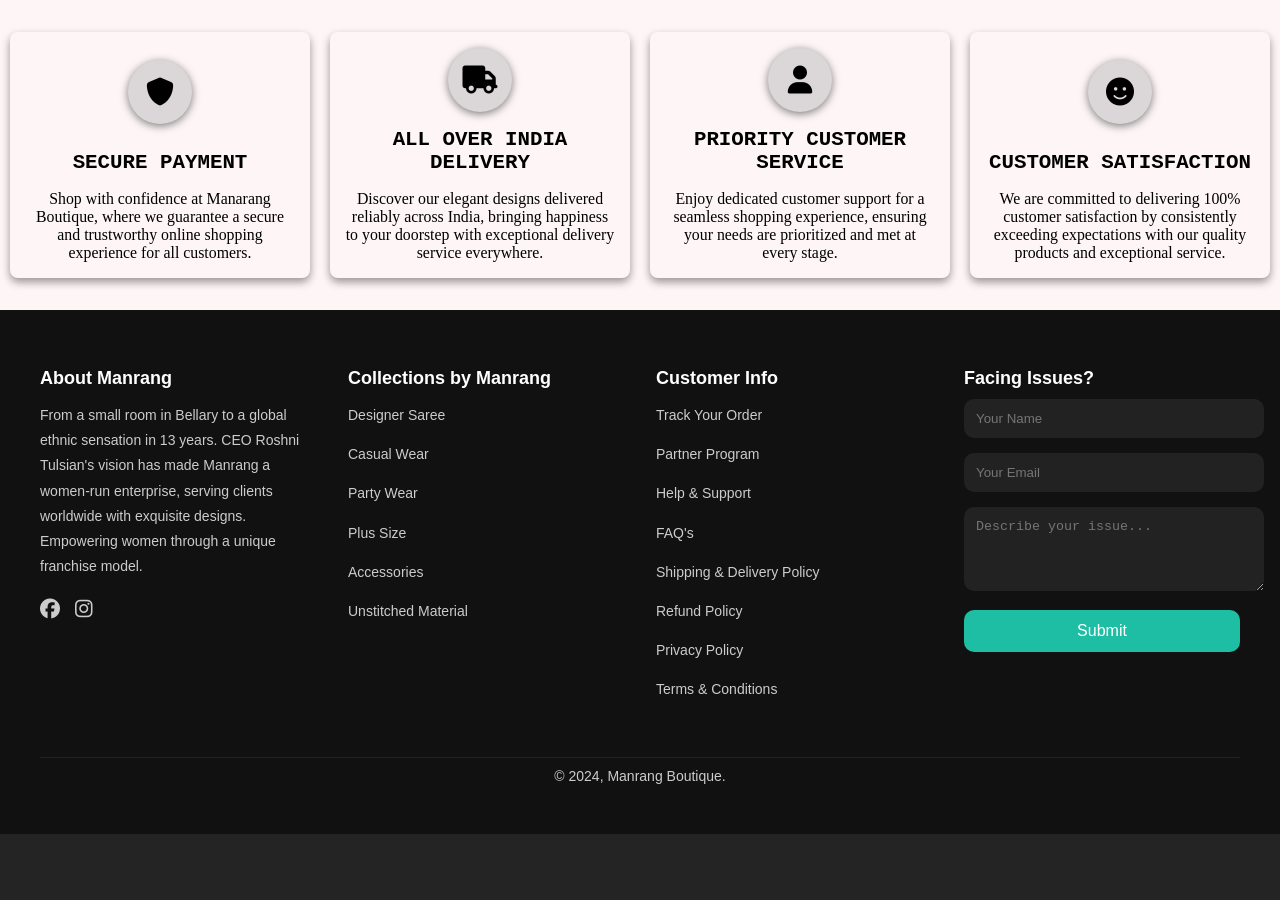
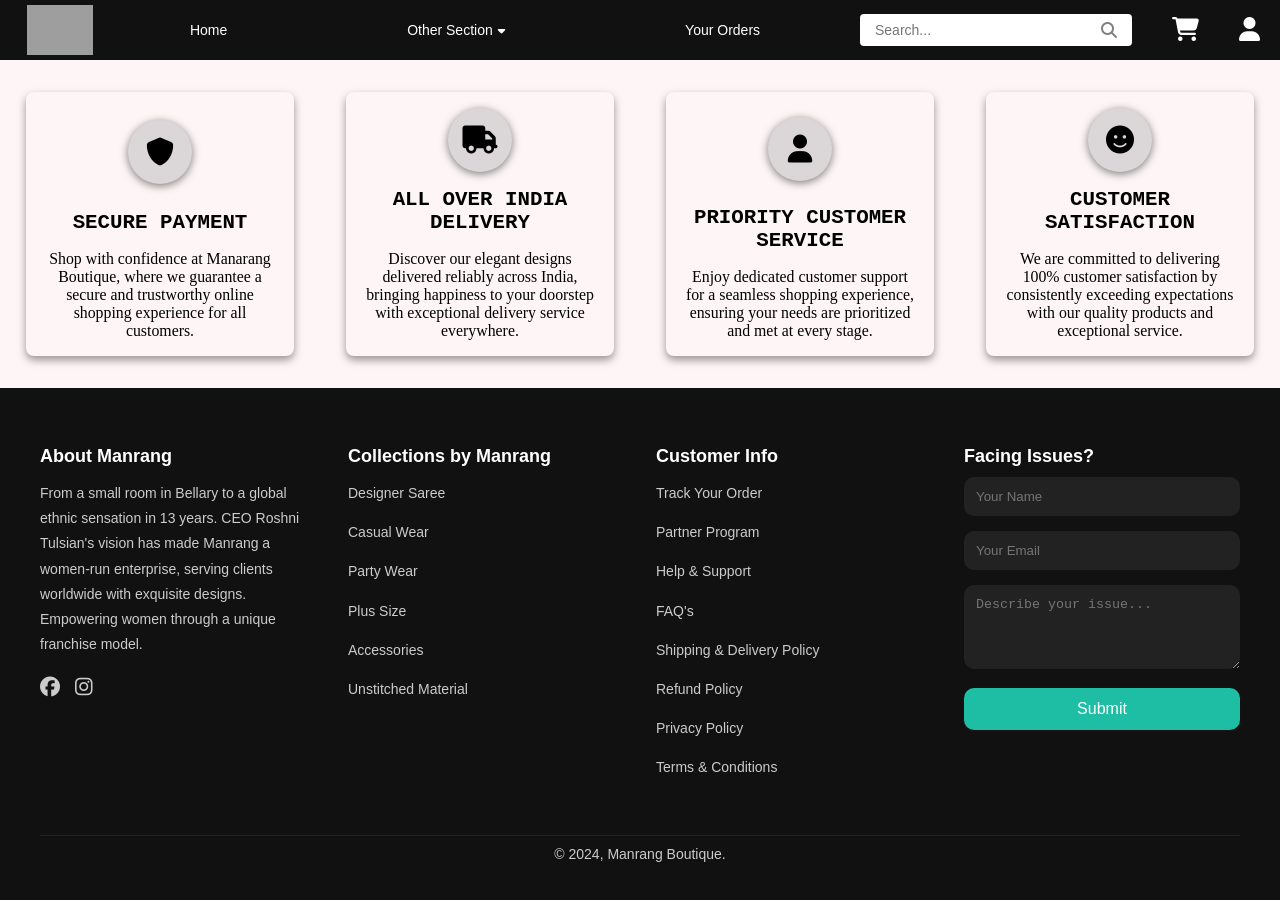
Before and after one commit to VinayakP07/manrang_website_frontend, a React (Vite) app: page / in a window 1280 px wide. Shown: the top 900 px of the page. Before the commit the page ends 834 px from the top, so only its background shows below. Built offline with nearby package versions, Linux system fonts and the light colour scheme; grey boxes are pictures that could not be loaded.

Commit message:
navbar added

```diff
--- /dev/null
+++ b/src/Components/Navbar/Navbar.jsx
@@ -0,0 +1,136 @@
+import { useState } from 'react';
+import style from './Navbar.module.css';
+
+const Navbar = () => {
+  const [isDropdownOpen, setIsDropdownOpen] = useState(false);
+  const [isProfileDropdownOpen, setIsProfileDropdownOpen] = useState(false);
+  const [isNavOpen, setIsNavOpen] = useState(false); // State for hamburger menu
+
+  const toggleDropdown = () => {
+    setIsDropdownOpen(!isDropdownOpen);
+  };
+
+  const toggleProfileDropdown = () => {
+    setIsProfileDropdownOpen(!isProfileDropdownOpen);
+  };
+
+  const toggleNav = () => {
+    setIsNavOpen(!isNavOpen); // Toggle hamburger menu visibility
+  };
+
+  return (
+    <>
+      <div className={style.navContainer}>
+        <div className={`${style.navBox}`}>
+
+          {/* Hamburger button for small screens */}
+          <div className={style.hamburger} onClick={toggleNav}>
+            <i className={`fas fa-bars ${style.hamburgerIcon}`}></i>
+          </div>
+
+
+
+          {/* Logo */}
+          <div className={`${style.logo}`}>
+            <img
+              src="https://i.ibb.co/J3FvgWQ/logo.png"
+              alt="Logo"
+              className={style.logoImage}
+            />
+          </div>
+
+          {/* Navigation buttons for larger screens */}
+          <div className={`${style.navButtons} ${isNavOpen ? style.show : ''}`}>
+            <button className={style.navButton}>Home</button>
+            <div className={style.navButton} onClick={toggleDropdown}>
+              Other Section
+              <i className={`fas fa-caret-down ${style.dropdownArrow}`}></i>
+            </div>
+            <button className={style.navButton}>Your Orders</button>
+          </div>
+
+          {/* Right section with search, cart, profile (larger screens) */}
+          <div className={style.rightSection}>
+            <div className={style.search}>
+              <input
+                type="text"
+                className={style.searchInput}
+                placeholder="Search..."
+              />
+              <i className={`fas fa-search ${style.searchIcon}`}></i>
+            </div>
+
+            <div className={style.cart}>
+              <i className="fas fa-shopping-cart"></i>
+            </div>
+
+            <div className={style.profile} onClick={toggleProfileDropdown}>
+              <i className="fas fa-user"></i>
+            </div>
+
+            {isProfileDropdownOpen && (
+              <div className={style.profileDropdown}>
+                <a href="#">Your Profile</a>
+                <a href="#">Track Your Order</a>
+                <a href="#">Customer Service</a>
+                <a href="#">Sign Out</a>
+              </div>
+            )}
+          </div>
+        </div>
+
+        {/* Dropdown content for "Other Section" */}
+        {isDropdownOpen && (
+          <div className={style.horizontalList}>
+            <a href="#">Kurties</a>
+            <a href="#">Pant Set</a>
+            <a href="#">Short Kurties & Tops</a>
+            <a href="#">Pants</a>
+            <a href="#">Dupatta & Stole</a>
+            <a href="#">Party Wear</a>
+            <a href="#">Gown & One Piece</a>
+            <a href="#">Night Wear</a>
+          </div>
+        )}
+      </div>
+
+      {/* Hamburger sliding menu for small screens */}
+      <div className={`${style.hamburgerMenu} ${isNavOpen ? style.hamburgerActive : ''}`}>
+        <button onClick={toggleNav} className={style.closeHamburger}>
+          <i className="fas fa-times"></i>
+        </button>
+
+        <a href="#">Home</a>
+        <a href="#" onClick={toggleDropdown}>
+          Other Section <i className={`fas fa-caret-down ${style.dropdownArrow}`}></i>
+        </a>
+
+        {isDropdownOpen && (
+          <div className={style.dropdownContent}>
+            <a href="#">Kurties</a>
+            <a href="#">Pant Set</a>
+            <a href="#">Short Kurties & Tops</a>
+            <a href="#">Pants</a>
+            <a href="#">Dupatta & Stole</a>
+            <a href="#">Party Wear</a>
+            <a href="#">Gown & One Piece</a>
+            <a href="#">Night Wear</a>
+          </div>
+        )}
+
+        <a href="#">Your Orders</a>
+        <a href="#">Your Profile</a>
+        <a href="#">Track Your Order</a>
+        <a href="#">Customer Service</a>
+        <a href="#">Sign Out</a>
+      </div>
+
+      {/* Main page content */}
+      <div className={style.pageContent}>
+        {/* Your main page content goes here */}
+      </div>
+    </>
+  );
+};
+
+export default Navbar;
--- /dev/null
+++ b/src/Components/Navbar/Navbar.module.css
@@ -0,0 +1,301 @@
+/* General reset */
+* {
+  box-sizing: border-box;
+}
+
+.navContainer {
+  position: relative;
+  width: 100%;
+  /* z-index: 1000;
+  top: 0;
+  position: sticky; */
+}
+
+.navBox {
+  display: flex;
+  justify-content: space-between;
+  align-items: center;
+  padding: 10px 20px;
+  background-color: #111111;
+  height: 60px;
+  /* z-index: 1000;
+  top: 0;
+  position: sticky; */
+}
+
+/* Logo */
+.logo {
+  display: flex;
+  justify-content: center;
+  align-items: center;
+}
+
+.logoImage {
+  width: 80px;
+  height: 50px;
+  object-fit: contain;
+}
+
+/* Navigation buttons for large screens */
+.navButtons {
+  display: flex;
+  justify-content: space-around;
+  width: 50rem;
+}
+
+/* Individual navigation buttons */
+.navButton {
+  background-color: #111111;
+  color: white;
+  padding: 8px 15px;
+  border: none;
+  border-radius: 4px;
+  cursor: pointer;
+  font-size: 14px;
+  text-align: center;
+  text-decoration: none;
+  transition: background-color 0.3s ease-in-out;
+}
+
+.navButton:hover {
+  background-color: #777;
+}
+
+/* Dropdown arrow for Other Section */
+.dropdownArrow {
+  margin-left: 5px;
+  font-size: 12px;
+}
+
+
+
+/* Right section with search, cart, profile (for large screens) */
+.rightSection {
+  display: flex;
+  align-items: center;
+  gap: 40px;
+}
+
+.search {
+  position: relative;
+  margin-left: auto;
+}
+
+
+/* Search and cart */
+.searchInput {
+  padding: 8px 30px 8px 15px;
+  border: none;
+  border-radius: 4px;
+  font-size: 14px;
+  width: 17rem;
+}
+
+.searchIcon {
+  position: absolute;
+  right: 15px;
+  top: 50%;
+  transform: translateY(-50%);
+  font-size: 16px;
+  color: gray;
+}
+
+
+.cart, .profile {
+  font-size: 24px;
+  color: white;
+  cursor: pointer;
+}
+
+
+.profile {
+  font-size: 24px;
+  color: white;
+  cursor: pointer;
+  position: relative;
+
+}
+
+
+
+/* Profile dropdown */
+.profileDropdown {
+  position: absolute;
+  top: 50px;
+  right: 0;
+  background-color: #222222;
+  padding: 10px;
+  border-radius: 4px;
+  display: flex;
+  flex-direction: column;
+  width: 150px;
+  box-shadow: 0 4px 8px rgba(0, 0, 0, 0.1);
+  z-index: 1000;
+}
+
+.profileDropdown a {
+  color: white;
+  text-decoration: none;
+  padding: 10px;
+}
+
+
+.profileDropdown a:hover {
+  background-color: #777;
+}
+
+.horizontalList {
+  display: flex;
+  justify-content: space-around;
+  gap: 10px;
+  background-color: #222222;
+  padding: 10px 0;
+  width: 100%;
+  position: relative; /* Changed to relative to avoid overlap */
+  /* margin-top: 10px; Create space between dropdown and main page content */
+  z-index: 1;
+}
+
+
+.horizontalList a {
+  color: white;
+  text-decoration: none;
+  padding: 8px 12px;
+  background-color: #222222;
+  border-radius: 4px;
+  transition: background-color 0.3s ease-in-out;
+
+}
+
+.horizontalList a:hover {
+  background-color: #777;
+}
+
+
+.pageContent {
+  padding-top: 0rem; /* Adjust the content position to be below the navbar */
+  transition: padding-top 0.3s ease-in-out; /* Add smooth transition */
+}
+
+
+
+@media (min-width: 836px) and (max-width: 1000px) {
+.horizontalList a{
+  font-size: 13px;
+}
+}
+
+/* Hamburger icon (left side, visible on small screens) */
+.hamburger {
+  display: none;
+  font-size: 24px;
+  color: white;
+  cursor: pointer;
+}
+
+/* Hamburger sliding menu (hidden by default) */
+.hamburgerMenu {
+  position: fixed;
+  top: 0;
+  left: -250px;
+  width: 250px;
+  height: 100%;
+  background-color: #222222;
+  display: flex;
+  flex-direction: column;
+  justify-content: flex-start;
+  align-items: flex-start;
+  padding: 20px;
+  transition: left 0.3s ease;
+  z-index: 100;
+}
+
+/* Slide-in effect for hamburger menu */
+.hamburgerActive {
+  left: 0;
+}
+
+/* Close button for hamburger menu */
+.closeHamburger {
+  align-self: flex-end;
+  font-size: 24px;
+  color: white;
+  background: none;
+  border: none;
+  cursor: pointer;
+  margin-bottom: 10px;
+}
+
+/* Hamburger menu links */
+.hamburgerMenu a {
+  color: white;
+  text-decoration: none;
+  padding: 10px 0;
+  width: 100%;
+  text-align: left;
+  font-size: 17px;
+}
+
+.hamburgerMenu a:hover {
+  background-color: #777;
+}
+
+
+
+/* Vertical dropdown content inside hamburger menu */
+.dropdownContent {
+  display: flex;
+  flex-direction: column;
+  margin-left: 10px;
+  gap: 5px;
+}
+
+.dropdownContent a {
+  color: white;
+  text-decoration: none;
+  padding: 8px;
+}
+
+.dropdownContent a:hover {
+  background-color: #777;
+}
+
+
+
+.search {
+  margin-left: 10px; /* Space between hamburger and search icon */
+  display: flex; /* Align items in the search section */
+  align-items: center; /* Center the search icon */
+}
+
+
+
+
+
+
+
+/* Media queries for small screens (below 835px) */
+@media (max-width: 835px) {
+  .navButtons {
+    display: none;
+  }
+
+  .hamburger {
+    display: block;
+  }
+
+  .rightSection {
+    display: none;
+  }
+
+  .pageContent {
+    padding-top: 0rem;
+  }
+
+.search{
+  display: none;
+}
+  .horizontalList {
+    display: none; /* Hide the horizontal list */
+  }
+}
--- a/src/Components/Navbar/Navbar/Navbar.module.css
+++ /dev/null
@@ -1,3 +0,0 @@
-.navBox{
-    font-size: 5rem;
-}
```
Also changed, not shown: src/Components/Navbar/Navbar/Navbar.jsx (deleted, +0 -12 lines), src/Pages/Home/Home.jsx (+4 -4 lines).
